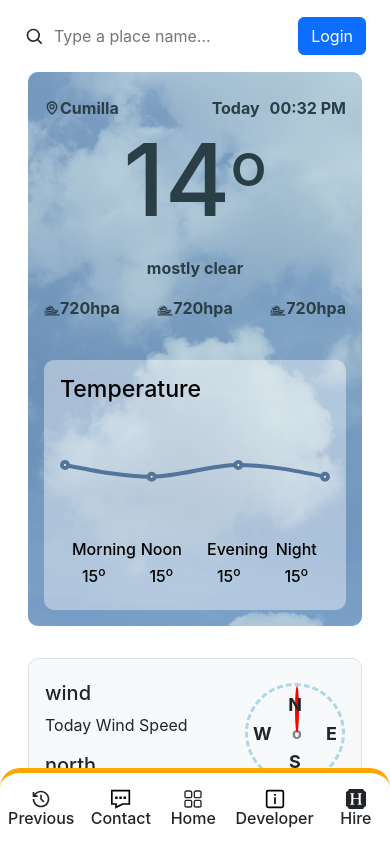
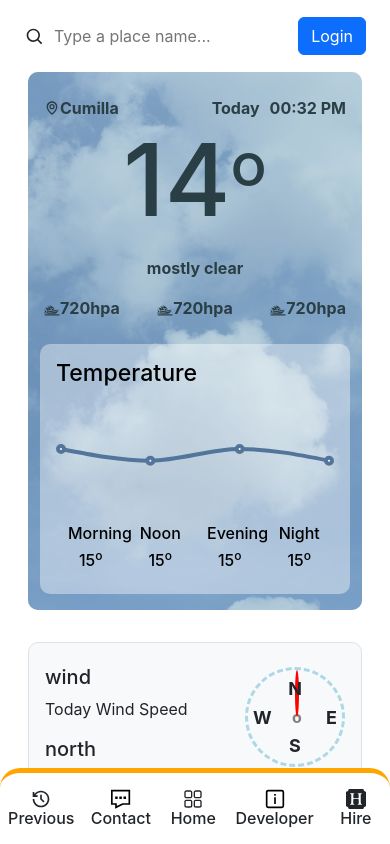
Before and after one commit to tanvir5230/weather-app-frontend, a React (Create React App) app: page / in a window 390 px wide. Built offline with nearby package versions, Linux system fonts and the light colour scheme.

Commit message:
mobile navigation issue fixed

```diff
--- a/src/App.js
+++ b/src/App.js
@@ -12,7 +12,7 @@ function App() {
   return (
     <Router>
       <div className="container-fluid overflow-hidden">
-        <div className="d-lg-none postion-fixed fixed-bottom d-flex justify-content-center align-items-center">
+        <div className="d-lg-none postion-absolute fixed-bottom d-flex justify-content-center align-items-center">
           <NavbarForSmallScreen />
         </div>
         <div className="row">
--- a/src/pages/HomePage/WeatherHeroSection/index.js
+++ b/src/pages/HomePage/WeatherHeroSection/index.js
@@ -39,7 +39,7 @@ export const WeatherHeroSection = () => {
           {showMeasurement(GiSpeedBoat, 720, "hpa")}
         </div>
       </div>
-      <div className="col-12 col-lg-6 text-black position-relative z-100 d-flex flex-column justify-content-between p-3">
+      <div className="col-12 col-lg-6 text-black position-relative z-100 d-flex flex-column justify-content-between p-lg-3 pb-3">
         <div
           className="w-100 h-100 p-3 d-flex flex-column justify-content-between align-items-start"
           style={{
--- a/src/pages/HomePage/WeatherVisualization/index.js
+++ b/src/pages/HomePage/WeatherVisualization/index.js
@@ -9,7 +9,7 @@ import {
 
 const WeatherVisuals = () => {
   return (
-    <div className="row py-3" style={{ minHeight: "40vh" }}>
+    <div className="row py-3 mb-5 mb-lg-0" style={{ minHeight: "40vh" }}>
       {renderEveryDetails("wind", "Today Wind Speed", "", {
         component: WindVisual,
         attributes: { value: "north" },
```
